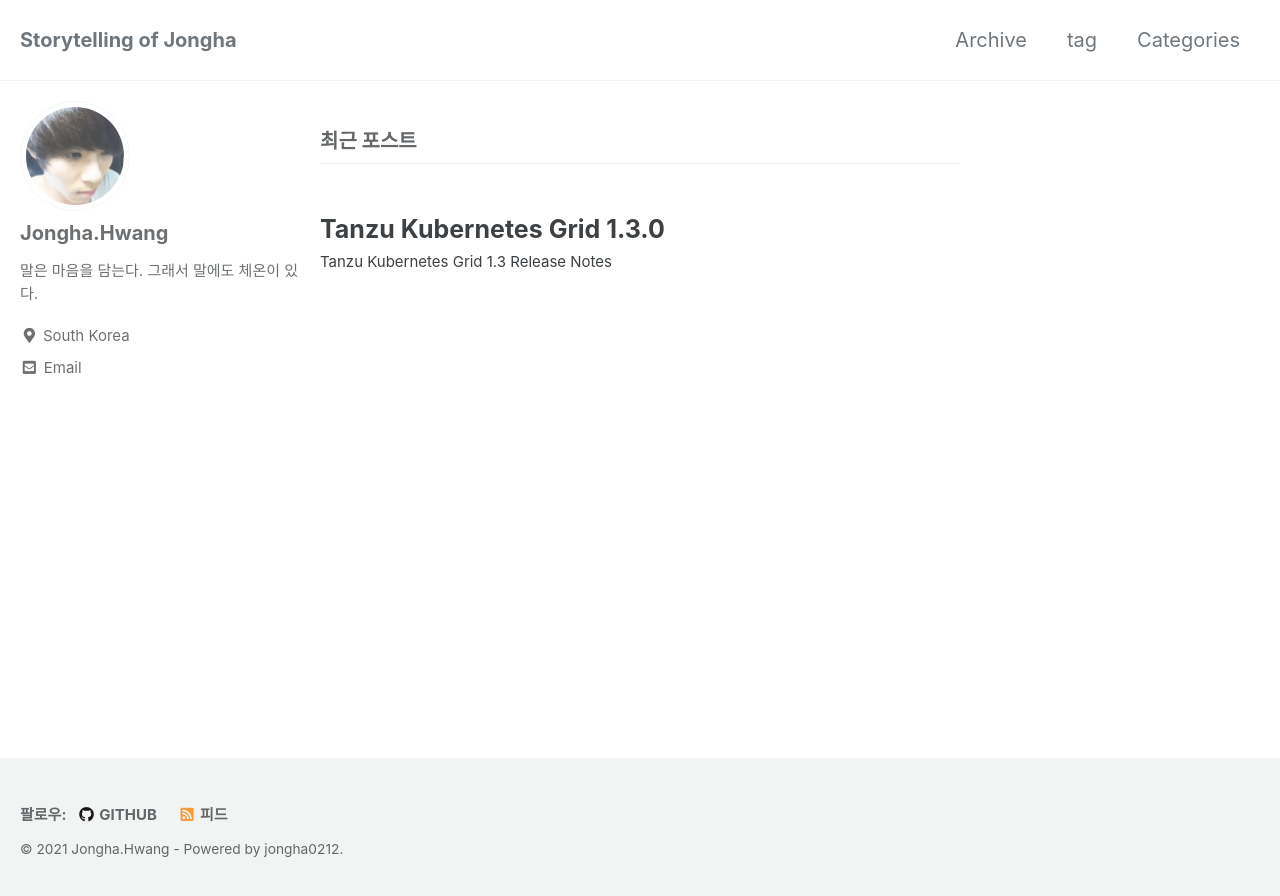
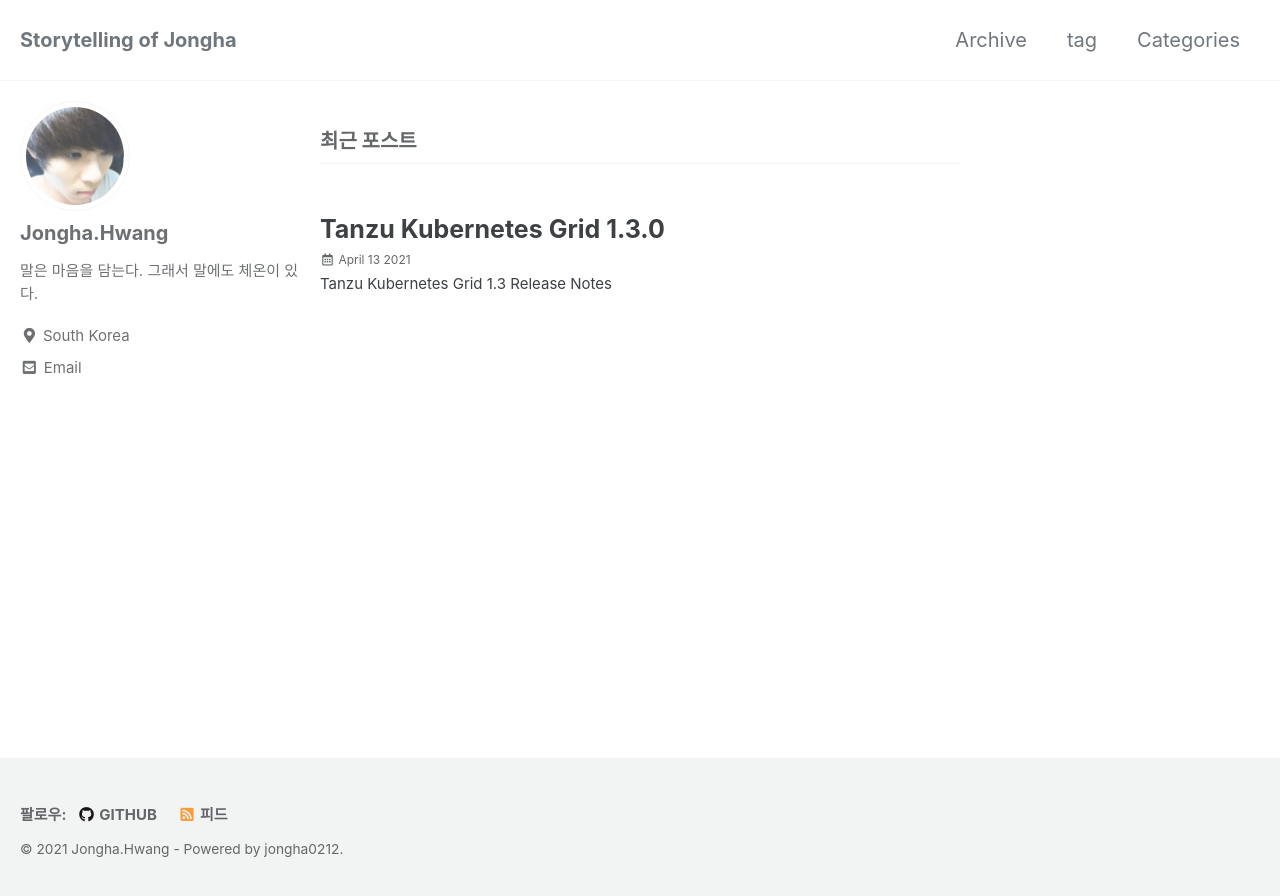
Before and after one commit to jongha0212/jongha0212.github.io, a Jekyll site: the page built from index.html, in a window 1280 px wide. Shown: the top 896 px of the page. Built offline with Jekyll 4.4.1, drawn with Linux system fonts in a browser that asks for light colours; cached includes are drawn as plain includes; the list of posts is cut into pages by our own code.

Commit message:
update date

```diff
--- a/_includes/archive-single.html
+++ b/_includes/archive-single.html
@@ -24,6 +24,9 @@
         <a href="{{ post.url | relative_url }}" rel="permalink">{{ title }}</a>
       {% endif %}
     </h2>
+    {% if post.date %}
+      <p class="page__meta"><i class="far fa-fw fa-calendar-alt" aria-hidden="true"></i> {{ post.date | date: "%B %d %Y" }}</p>
+    {% endif %}
     {% include page__meta.html type=include.type %}
     {% if post.excerpt %}<p class="archive__item-excerpt" itemprop="description">{{ post.excerpt | markdownify | strip_html | truncate: 160 }}</p>{% endif %}
   </article>
--- a/_layouts/single.html
+++ b/_layouts/single.html
@@ -28,6 +28,7 @@ layout: default
         <header>
           {% if page.title %}<h1 id="page-title" class="page__title" itemprop="headline">{{ page.title | markdownify | remove: "<p>" | remove: "</p>" }}</h1>{% endif %}
           {% include page__meta.html %}
+          <p class="page__date"><i class="fas fa-fw fa-calendar-alt" aria-hidden="true"></i> {{ site.data.ui-text[site.locale].date_label | default: "Updated:" }} <time datetime="{{ page.date | date_to_xmlschema }}">{{ page.date | date: "%B %d, %Y" }}</time></p>
         </header>
       {% endunless %}
 
```
